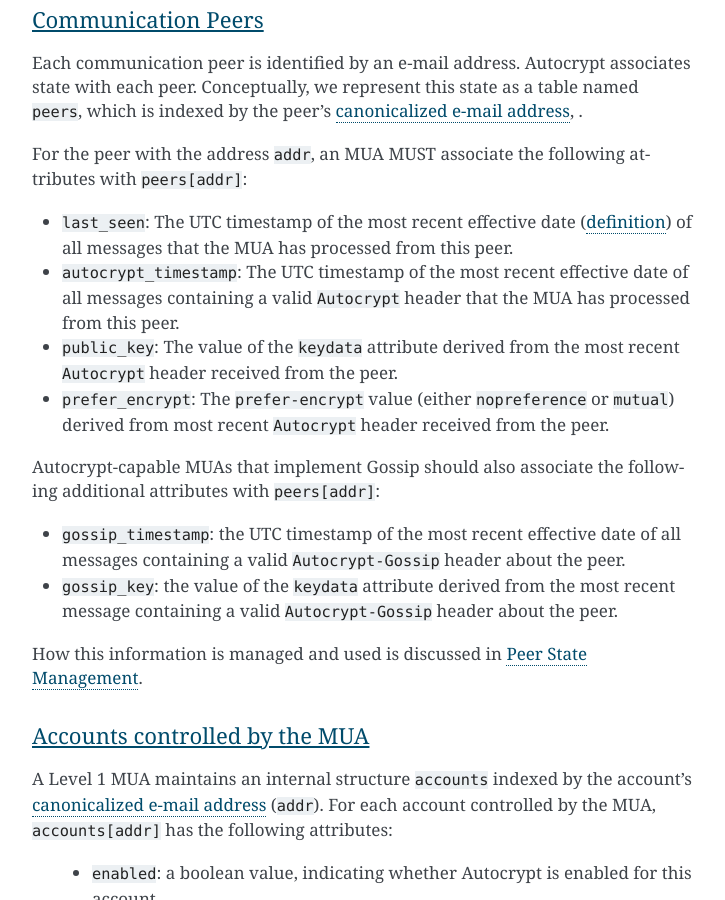
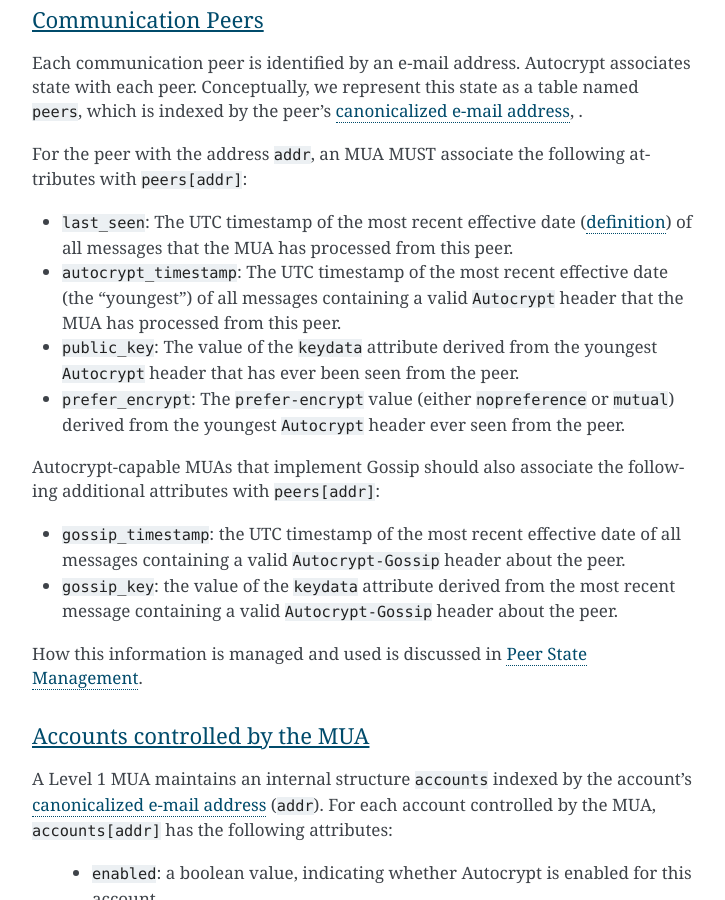
Before and after one commit to autocrypt/autocrypt, a Sphinx documentation site: the page built from doc/level1.rst, in a window 1280 px wide and 900 px high, scrolled down 3092 px. Shown: the whole window, without its empty margins (388-1113 px from the left). Built offline with Sphinx 7.4.7, drawn with Linux system fonts in a browser that asks for light colours.

Commit message:
use "youngest" wording as suggested by nit-picking Neal

```diff
--- a/doc/level1.rst
+++ b/doc/level1.rst
@@ -106,16 +106,17 @@ For the peer with the address ``addr``, an MUA MUST associate the
 following attributes with ``peers[addr]``:
 
 * ``last_seen``: The UTC timestamp of the most recent effective date
-  (:ref:`definition <effective_date>`) of all messages that the MUA has
-  processed from this peer.
+  (:ref:`definition <effective_date>`) of all messages that the MUA
+  has processed from this peer.
 * ``autocrypt_timestamp``: The UTC timestamp of the most recent
-  effective date of all messages containing a valid ``Autocrypt`` header
-  that the MUA has processed from this peer.
+  effective date (the "youngest") of all messages containing a valid
+  ``Autocrypt`` header that the MUA has processed from this peer.
 * ``public_key``: The value of the ``keydata`` attribute derived from
-  the most recent ``Autocrypt`` header received from the peer.
+  the youngest ``Autocrypt`` header that has ever been seen from the
+  peer.
 * ``prefer_encrypt``: The ``prefer-encrypt`` value (either
-  ``nopreference`` or ``mutual``) derived from most recent ``Autocrypt``
-  header received from the peer.
+  ``nopreference`` or ``mutual``) derived from the youngest
+  ``Autocrypt`` header ever seen from the peer.
 
 Autocrypt-capable MUAs that implement :ref:`Gossip <gossip>` should
 also associate the following additional attributes with
```
